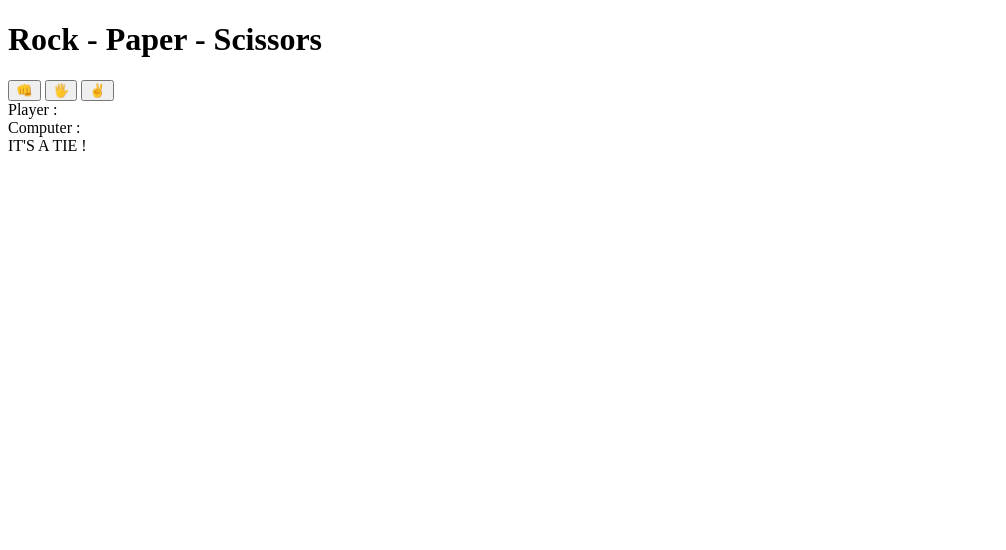
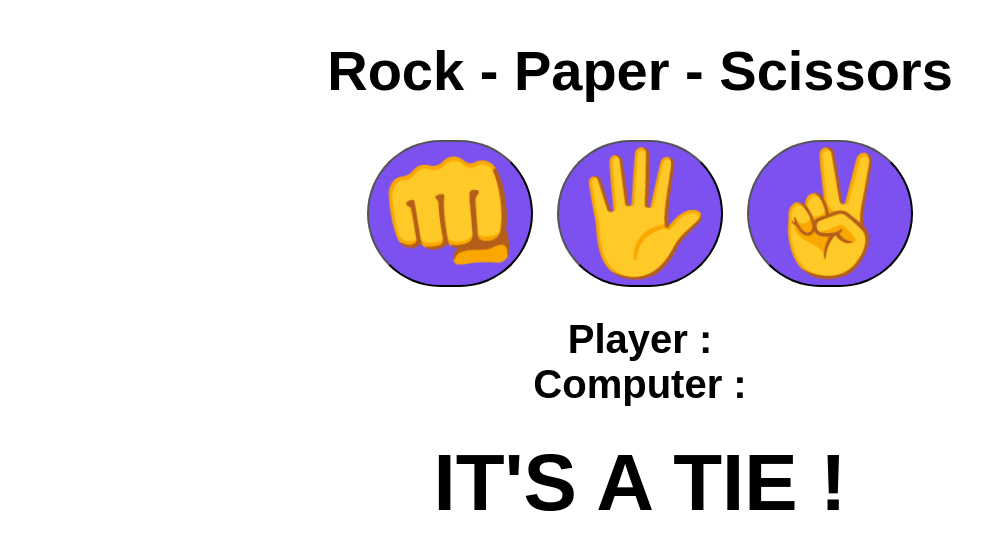
Before and after one commit to KennyJudickael/pierrePapierCiseau, a plain HTML site: page index.html in a window 1280 px wide. Shown: the whole page, without its empty margins (0-1006 px from the left). Drawn offline with Linux system fonts and the light colour scheme.

Commit message:
css + debut js

```diff
--- a/app.js
+++ b/app.js
@@ -0,0 +1,4 @@
+const choices = ["rock", "paper", "scissors"];
+const playerDisplay = document.getElementById("playerDisplay");
+const computerDisplay = document.getElementById("computerDisplay");
+const resultDisplay = document.getElementById("resultDisplay");
--- a/index.html
+++ b/index.html
@@ -9,7 +9,7 @@
   <body>
     <h1>Rock - Paper - Scissors</h1>
 
-    <div id="choices">
+    <div class="choices" id="choices">
       <button onclick="playGame('rock')">👊</button>
       <button onclick="playGame('paper')">🖐</button>
       <button onclick="playGame('scissors')">✌</button>
--- a/style.css
+++ b/style.css
@@ -0,0 +1,41 @@
+body {
+  font-family: Arial, sans-serif;
+  font-weight: bold;
+  margin: 0;
+  display: flex;
+  flex-direction: column;
+  align-items: center;
+}
+
+h1 {
+  font-size: 3.5rem;
+  color: hsl(0, 0, 20%);
+}
+
+.choices {
+  margin-bottom: 30px;
+}
+
+.choices button {
+  font-size: 7.5rem;
+  min-width: 160px;
+  margin: 0 10px;
+  border-radius: 250px;
+  background-color: hsl(256, 84%, 63%);
+  cursor: pointer;
+  transition: background-color 0.5s ease;
+}
+
+.choices button:hover {
+  background-color: hsl(256, 74%, 30%);
+}
+
+#playerDisplay,
+#computerDisplay {
+  font-size: 2.5rem;
+}
+
+#resultDisplay {
+  font-size: 5rem;
+  margin: 30px 0;
+}
```
